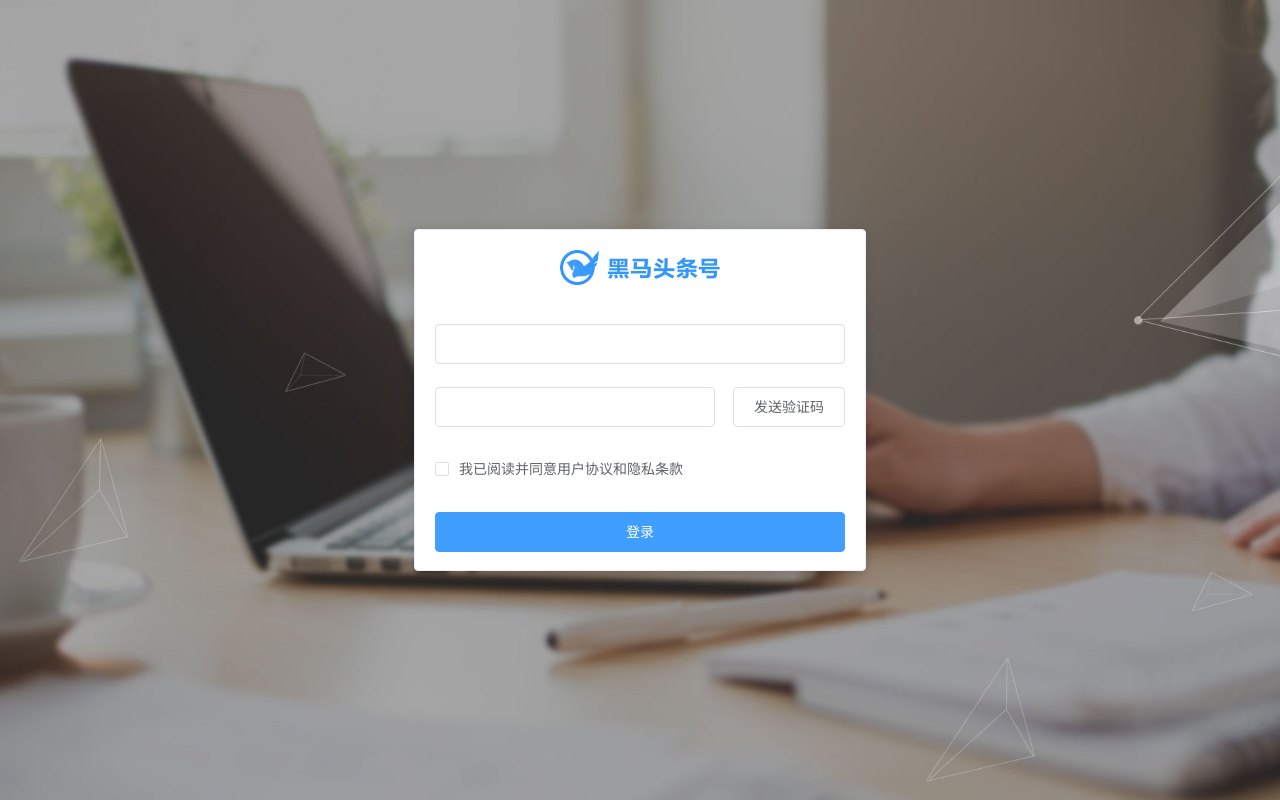
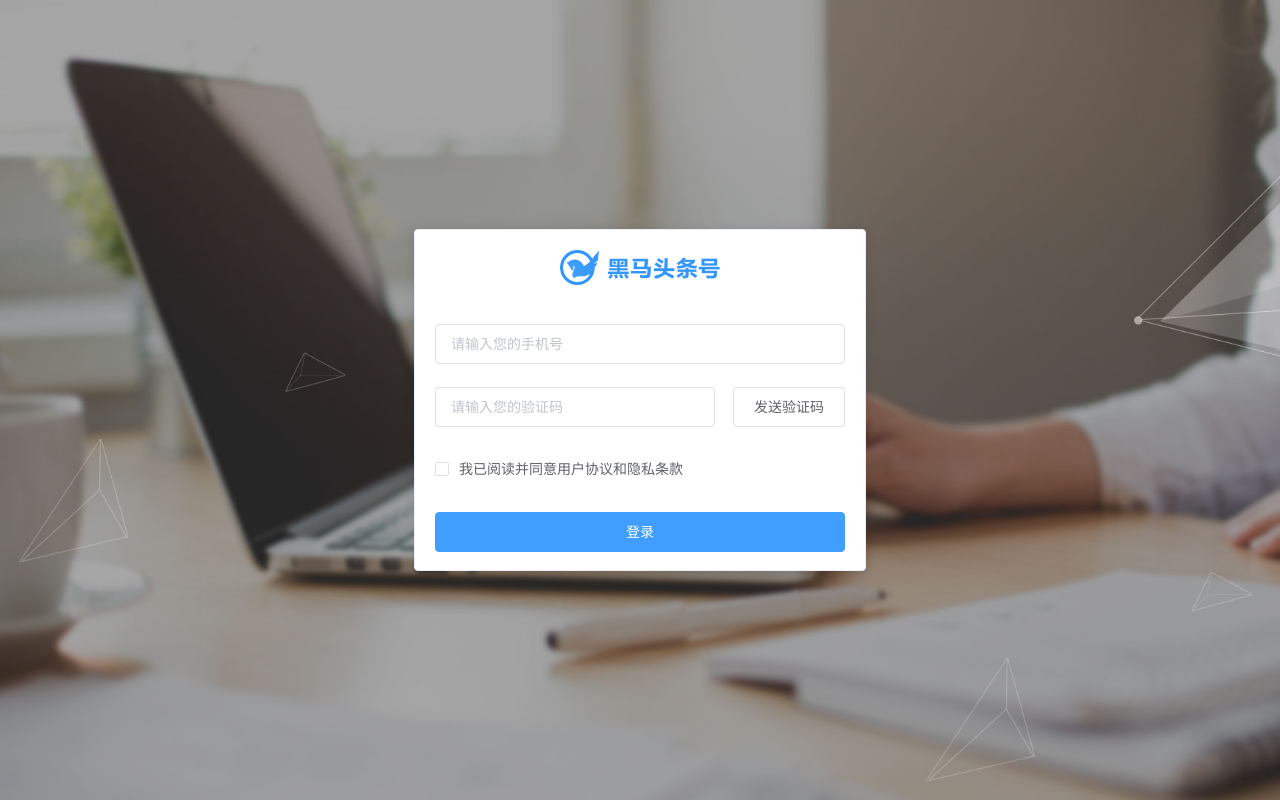
Before and after one commit to xqc950217/88heimatoutiao, a Vue app: page /#/login in a window 1280 px wide. Built offline with nearby package versions, Linux system fonts and the light colour scheme.

Commit message:
黑马头条PC-登录模块-登录请求-token存储问题

```diff
--- a/src/views/login/index.vue
+++ b/src/views/login/index.vue
@@ -13,11 +13,11 @@
         <el-form-item prop="mobile">
           <!-- 放置表单组件 -->
           <!-- 手机号 -->
-          <el-input v-model="loginForm.mobile"></el-input>
+          <el-input v-model="loginForm.mobile" placeholder="请输入您的手机号"></el-input>
         </el-form-item>
         <el-form-item prop="code">
           <!-- 验证码 -->
-          <el-input v-model="loginForm.code" style="width:280px"></el-input>
+          <el-input v-model="loginForm.code" style="width:280px" placeholder="请输入您的验证码"></el-input>
           <el-button style="float:right" plain>发送验证码</el-button>
         </el-form-item>
         <el-form-item prop="checked">
@@ -77,7 +77,9 @@ export default {
             data: this.loginForm,
             method: 'post'
           }).then(result => {
-            console.log(result.data)
+            // console.log(result.data)
+            // 储存到本地   result.data.data.token  获取token令牌
+            window.localStorage.setItem('user-token', result.data.data.token)
           })
         }
       })
```
